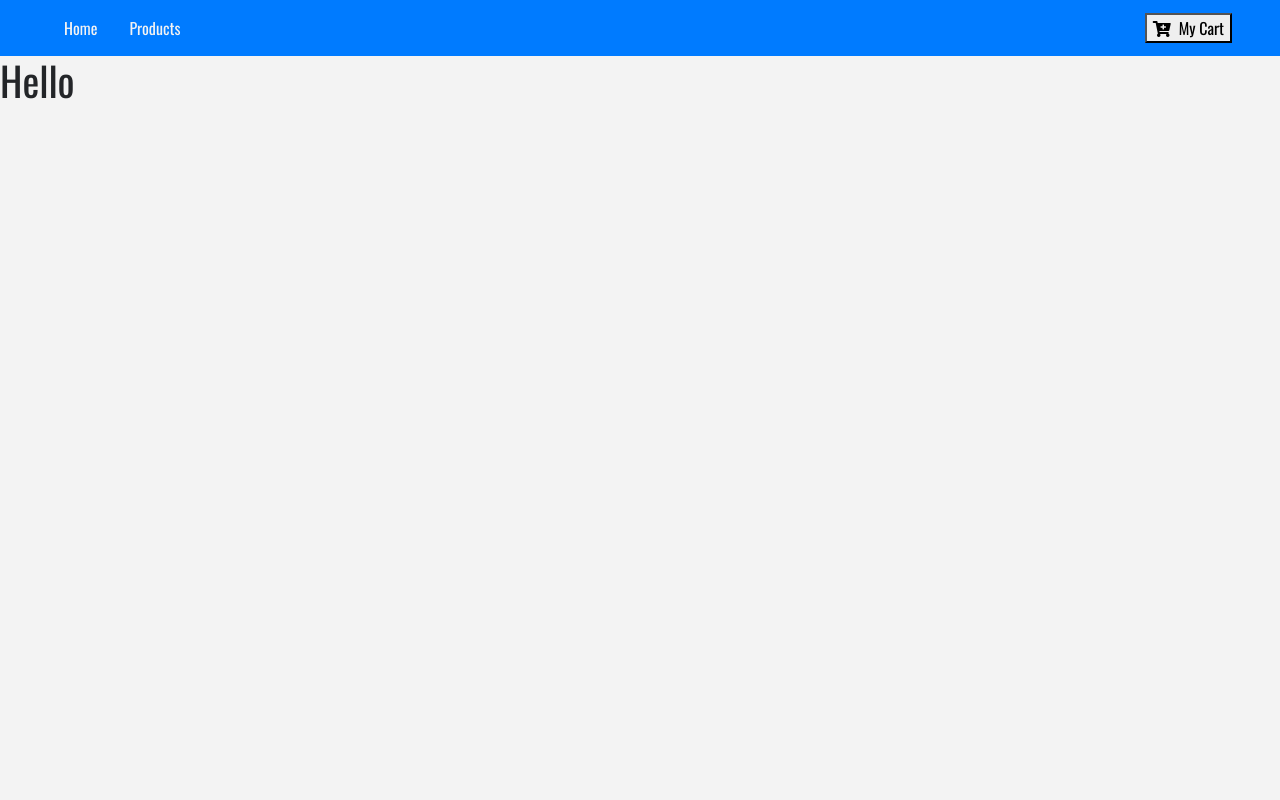
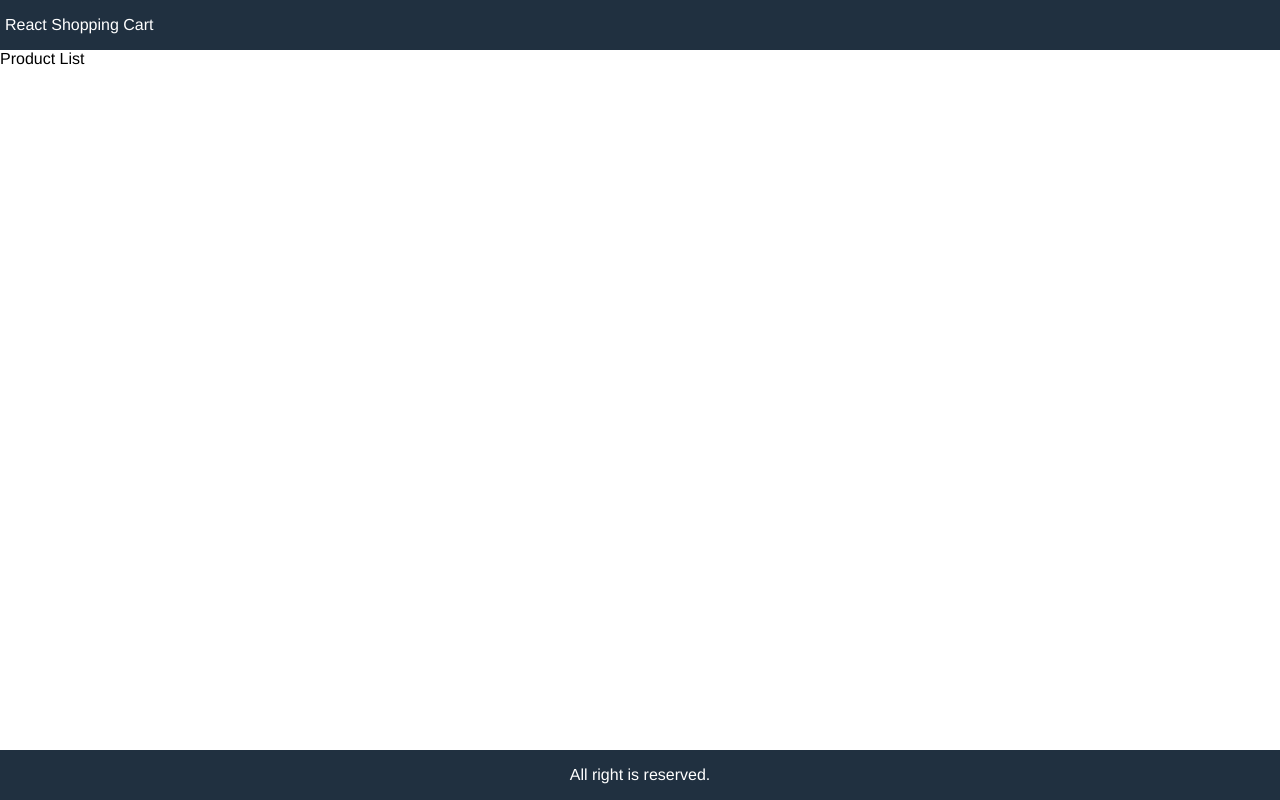
Before and after one commit to kevmedina/e-commerce, a React (Create React App) app: page / in a window 1280 px wide. Built offline with nearby package versions, Linux system fonts and the light colour scheme.

Commit message:
deleted unnecessary files and code to start over fresh

```diff
--- a/src/App.css
+++ /dev/null
@@ -1,49 +0,0 @@
-:root {
-  --mainBlue: #2a2a72;
-  --lightBlue: #009ffd;
-  --mainWhite: #f3f3f3;
-  --mainDark: #232528;
-  --mainYellow: #ffa400;
-}
-
-body {
-  font-family: "Oswald", sans-serif !important;
-  background: var(--mainWhite) !important;
-  color: var(--mainDark) !important;
-}
-
-.text-title {
-  font-family: "Permanent Marker", cursive;
-  letter-spacing: 0.3rem;
-  text-transform: uppercase;
-}
-
-.text-blue {
-  color: var(--mainBlue);
-}
-
-.text-bright {
-  color: var(--lightBlue);
-}
-
-.nav-link {
-  color: var(--mainWhite) !important;
-}
-
-.product-list {
-  display: flex;
-  flex-wrap: wrap;
-  justify-content: space-evenly;
-}
-
-.product {
-  width: 400px;
-  height: 400px;
-  background-color: var(--lightBlue);
-  margin: 10px 0;
-}
-
-.product img {
-  width: 300px;
-  height: 300px;
-}
--- a/src/App.js
+++ b/src/App.js
@@ -1,26 +1,14 @@
 import React from "react";
-import { Switch, Route } from "react-router-dom";
-import "./App.css";
-import "bootstrap/dist/css/bootstrap.min.css";
-import Navbar from "./components/Navbar/Navbar";
-import Landing from "./components/Landing/Landing";
-import Products from "./components/Products/Products";
-import ProductDetails from "./components/ProductDetails/ProductDetails";
-import Cart from "./components/Cart/Cart";
-import Default from "./components/Default";
 
 const App = () => {
   return (
-    <React.Fragment>
-      <Navbar />
-      <Switch>
-        <Route exact path="/" component={Landing} />
-        <Route exact path="/products" component={Products} />
-        <Route exact path="/product-details" component={ProductDetails} />
-        <Route exact path="/cart" component={Cart} />
-        <Route component={Default} />
-      </Switch>
-    </React.Fragment>
+    <div className="grid-container">
+      <header>
+        <a href="/">React Shopping Cart</a>
+      </header>
+      <main>Product List</main>
+      <footer>All right is reserved.</footer>
+    </div>
   );
 };
 
--- a/src/index.css
+++ b/src/index.css
@@ -1,13 +1,58 @@
-body {
+body,
+#root {
   margin: 0;
-  font-family: -apple-system, BlinkMacSystemFont, 'Segoe UI', 'Roboto', 'Oxygen',
-    'Ubuntu', 'Cantarell', 'Fira Sans', 'Droid Sans', 'Helvetica Neue',
-    sans-serif;
-  -webkit-font-smoothing: antialiased;
-  -moz-osx-font-smoothing: grayscale;
+  height: 100vh;
+  width: 100vw;
 }
 
-code {
-  font-family: source-code-pro, Menlo, Monaco, Consolas, 'Courier New',
-    monospace;
+body,
+input,
+select,
+textarea {
+  font-size: 1.6rem;
+  font-family: Helvetica, Arial, sans-serif;
 }
+
+html {
+  font-size: 62.5%;
+  box-sizing: border-box;
+}
+
+.grid-container {
+  display: grid;
+  grid-template-areas: "header" "main" "footer";
+  grid-template-rows: 5rem 1fr 5rem;
+  grid-template-columns: 1fr;
+  height: 100%;
+}
+
+header {
+  grid-area: header;
+  background-color: #203040;
+  color: #ffffff;
+  display: flex !important;
+  align-items: center;
+  padding: 0.5rem;
+}
+
+header a {
+  color: #ffffff;
+  text-decoration: none;
+}
+
+a:hover {
+  color: #ff8000;
+}
+
+main {
+  grid-area: main;
+}
+
+footer {
+  grid-area: footer;
+  background-color: #203040;
+  color: #ffffff;
+  display: flex !important;
+  justify-content: center;
+  align-items: center;
+}
--- a/src/index.js
+++ b/src/index.js
@@ -1,18 +1,12 @@
-import React from 'react';
-import ReactDOM from 'react-dom';
-import './index.css';
-import App from './App';
+import React from "react";
+import ReactDOM from "react-dom";
+import "./index.css";
+import App from "./App";
 import { BrowserRouter as Router } from "react-router-dom";
-import * as serviceWorker from './serviceWorker';
 
 ReactDOM.render(
   <Router>
     <App />
   </Router>,
-  document.getElementById('root')
+  document.getElementById("root")
 );
-
-// If you want your app to work offline and load faster, you can change
-// unregister() to register() below. Note this comes with some pitfalls.
-// Learn more about service workers: https://bit.ly/CRA-PWA
-serviceWorker.unregister();
--- a/src/serviceWorker.js
+++ /dev/null
@@ -1,141 +0,0 @@
-// This optional code is used to register a service worker.
-// register() is not called by default.
-
-// This lets the app load faster on subsequent visits in production, and gives
-// it offline capabilities. However, it also means that developers (and users)
-// will only see deployed updates on subsequent visits to a page, after all the
-// existing tabs open on the page have been closed, since previously cached
-// resources are updated in the background.
-
-// To learn more about the benefits of this model and instructions on how to
-// opt-in, read https://bit.ly/CRA-PWA
-
-const isLocalhost = Boolean(
-  window.location.hostname === 'localhost' ||
-    // [::1] is the IPv6 localhost address.
-    window.location.hostname === '[::1]' ||
-    // 127.0.0.0/8 are considered localhost for IPv4.
-    window.location.hostname.match(
-      /^127(?:\.(?:25[0-5]|2[0-4][0-9]|[01]?[0-9][0-9]?)){3}$/
-    )
-);
-
-export function register(config) {
-  if (process.env.NODE_ENV === 'production' && 'serviceWorker' in navigator) {
-    // The URL constructor is available in all browsers that support SW.
-    const publicUrl = new URL(process.env.PUBLIC_URL, window.location.href);
-    if (publicUrl.origin !== window.location.origin) {
-      // Our service worker won't work if PUBLIC_URL is on a different origin
-      // from what our page is served on. This might happen if a CDN is used to
-      // serve assets; see https://github.com/facebook/create-react-app/issues/2374
-      return;
-    }
-
-    window.addEventListener('load', () => {
-      const swUrl = `${process.env.PUBLIC_URL}/service-worker.js`;
-
-      if (isLocalhost) {
-        // This is running on localhost. Let's check if a service worker still exists or not.
-        checkValidServiceWorker(swUrl, config);
-
-        // Add some additional logging to localhost, pointing developers to the
-        // service worker/PWA documentation.
-        navigator.serviceWorker.ready.then(() => {
-          console.log(
-            'This web app is being served cache-first by a service ' +
-              'worker. To learn more, visit https://bit.ly/CRA-PWA'
-          );
-        });
-      } else {
-        // Is not localhost. Just register service worker
-        registerValidSW(swUrl, config);
-      }
-    });
-  }
-}
-
-function registerValidSW(swUrl, config) {
-  navigator.serviceWorker
-    .register(swUrl)
-    .then(registration => {
-      registration.onupdatefound = () => {
-        const installingWorker = registration.installing;
-        if (installingWorker == null) {
-          return;
-        }
-        installingWorker.onstatechange = () => {
-          if (installingWorker.state === 'installed') {
-            if (navigator.serviceWorker.controller) {
-              // At this point, the updated precached content has been fetched,
-              // but the previous service worker will still serve the older
-              // content until all client tabs are closed.
-              console.log(
-                'New content is available and will be used when all ' +
-                  'tabs for this page are closed. See https://bit.ly/CRA-PWA.'
-              );
-
-              // Execute callback
-              if (config && config.onUpdate) {
-                config.onUpdate(registration);
-              }
-            } else {
-              // At this point, everything has been precached.
-              // It's the perfect time to display a
-              // "Content is cached for offline use." message.
-              console.log('Content is cached for offline use.');
-
-              // Execute callback
-              if (config && config.onSuccess) {
-                config.onSuccess(registration);
-              }
-            }
-          }
-        };
-      };
-    })
-    .catch(error => {
-      console.error('Error during service worker registration:', error);
-    });
-}
-
-function checkValidServiceWorker(swUrl, config) {
-  // Check if the service worker can be found. If it can't reload the page.
-  fetch(swUrl, {
-    headers: { 'Service-Worker': 'script' },
-  })
-    .then(response => {
-      // Ensure service worker exists, and that we really are getting a JS file.
-      const contentType = response.headers.get('content-type');
-      if (
-        response.status === 404 ||
-        (contentType != null && contentType.indexOf('javascript') === -1)
-      ) {
-        // No service worker found. Probably a different app. Reload the page.
-        navigator.serviceWorker.ready.then(registration => {
-          registration.unregister().then(() => {
-            window.location.reload();
-          });
-        });
-      } else {
-        // Service worker found. Proceed as normal.
-        registerValidSW(swUrl, config);
-      }
-    })
-    .catch(() => {
-      console.log(
-        'No internet connection found. App is running in offline mode.'
-      );
-    });
-}
-
-export function unregister() {
-  if ('serviceWorker' in navigator) {
-    navigator.serviceWorker.ready
-      .then(registration => {
-        registration.unregister();
-      })
-      .catch(error => {
-        console.error(error.message);
-      });
-  }
-}
```
Also changed, not shown: src/setupTests.js (deleted, +0 -5 lines), 2 other files (tests, documents, lock files or other folders).
